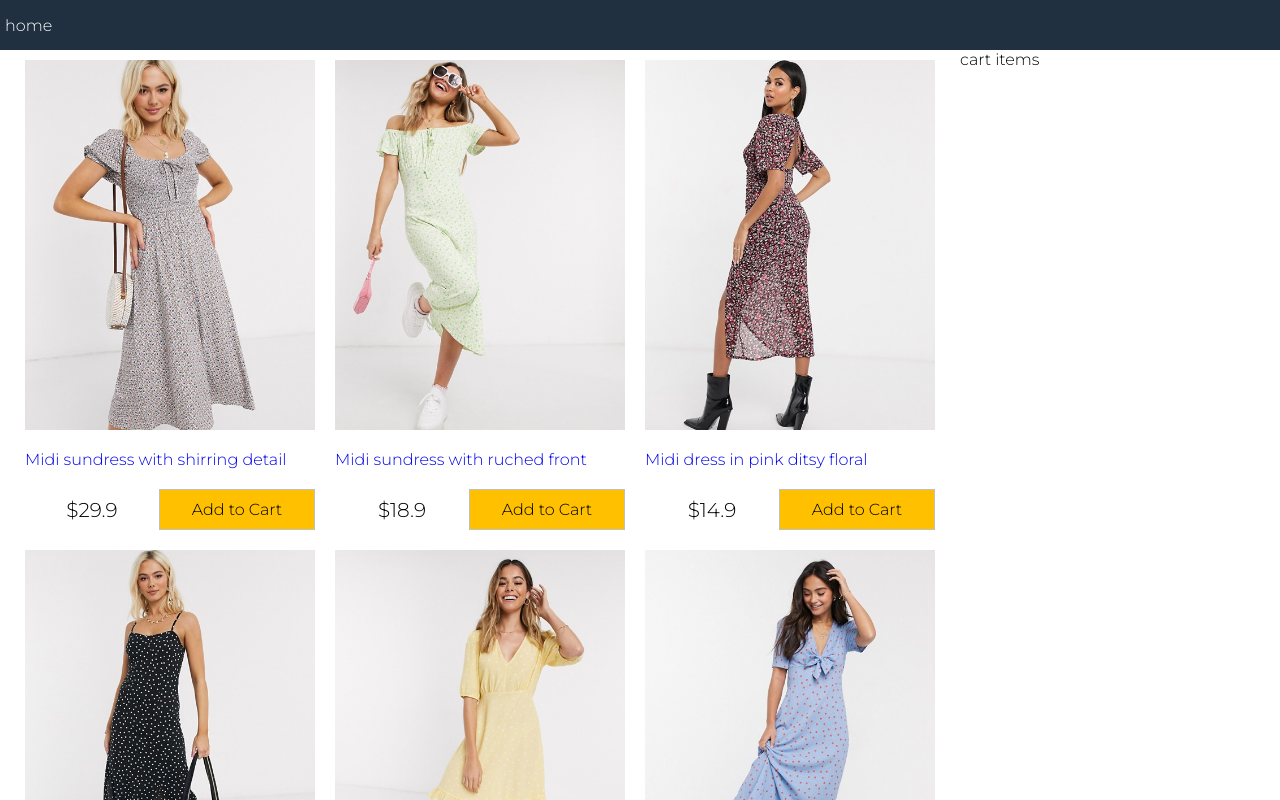
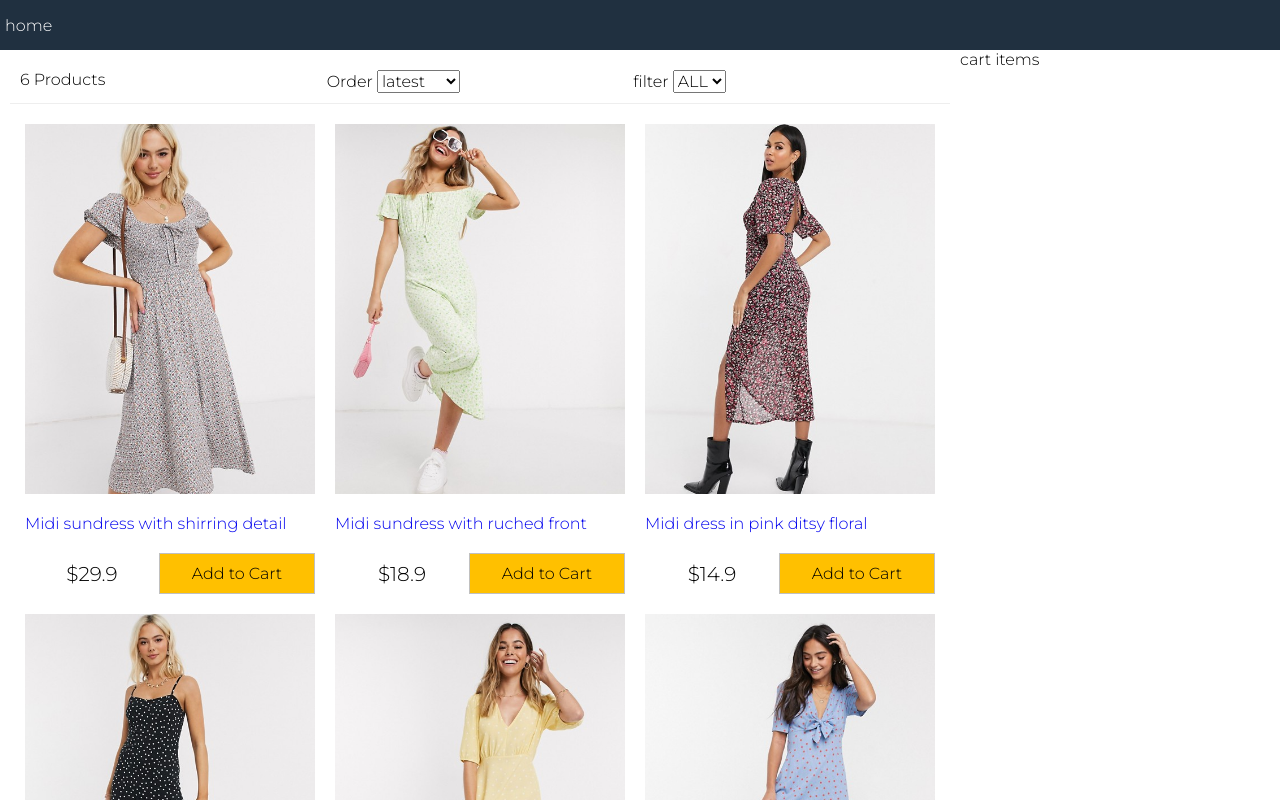
Before and after one commit to Chavoshi-M/react-shopping-cart, a React (Create React App) app: page / in a window 1280 px wide. Shown: the top 800 px of the page. Built offline with nearby package versions, Linux system fonts and the light colour scheme.

Commit message:
create and complete filter component

```diff
--- a/src/App.js
+++ b/src/App.js
@@ -1,4 +1,5 @@
  import { Component } from 'react';
+import Filter from './components/Filter';
 import Products from './components/Products';
 import data from './data.json'
 //feature-1
@@ -11,6 +12,37 @@ class App extends Component {
       sort:""
     }
   }
+  sortProducts = e => {
+    console.log(e.target.value);
+    const sort = e.target.value
+    this.setState(state=>({
+      sort,
+      products:this.state.products
+        .slice()
+        .sort((a,b)=>(
+          sort === "lowest"?
+          ((a.price>b.price)?1:-1):
+          sort === "highest"?
+          ((a.price<b.price)?1:-1):
+          ((a._id>b._id)?1:-1)
+        ))
+    }))
+  }
+  filterProducts = (e)=>{
+    if (e.target.value === "") {
+      console.log(e.target.value);
+      this.setState({
+        size:e.target.value,
+        products:data.products
+      })
+    }else{
+    console.log(this.state.products);
+      this.setState({
+        size:e.target.value,
+        products:data.products.filter(itm=>itm.availableSizes.indexOf(e.target.value) >= 0)
+      })
+    }
+  }
   render() {
     return (
       <div className="container">
@@ -20,6 +52,13 @@ class App extends Component {
         <main>
           <div className="content">
             <div className="main">
+              <Filter
+                sort={this.state.sort}
+                size={this.state.size}
+                filterProducts={this.filterProducts}
+                sortProducts={this.sortProducts}
+                count={this.state.products.length}
+              />
               <Products products={this.state.products}/>
             </div>
             <div className="sidebar">
--- /dev/null
+++ b/src/components/Filter.js
@@ -0,0 +1,35 @@
+import React, { Component } from 'react';
+
+class Filter extends Component {
+    render() {
+        return (
+            <div className="filter">
+                <div className="filter-result">
+                    {this.props.count} {" "} Products
+                </div>
+                <div className="filter-sort">
+                    Order {" "}
+                    <select  value={this.props.sort} onChange={this.props.sortProducts}>
+                        <option>latest</option>
+                        <option value="lowest">lowest</option>
+                        <option value="highest">highest</option>
+                    </select>
+                </div>
+                <div className="filter-size">
+                    filter {" "}
+                    <select value={this.props.size} onChange={this.props.filterProducts}>
+                        <option value="">ALL</option>
+                        <option value="XS">XS</option>
+                        <option value="S">S</option>
+                        <option value="M">M</option>
+                        <option value="L">L</option>
+                        <option value="XL">XL</option>
+                        <option value="XXL">XXL</option>
+                    </select>
+                </div>
+            </div>
+        );
+    }
+}
+
+export default Filter;
--- a/src/index.css
+++ b/src/index.css
@@ -115,3 +115,20 @@ footer{
 .button.primary{
   background-color: #ffc000;
 }
+
+
+
+
+/* filteer */
+
+.filter{
+  display:flex
+;
+  padding:1rem;
+  margin: 1rem;
+  border-bottom: 1px solid #eee;
+  justify-content:space-between
+}
+.filter div{
+  flex:1
+}
```
